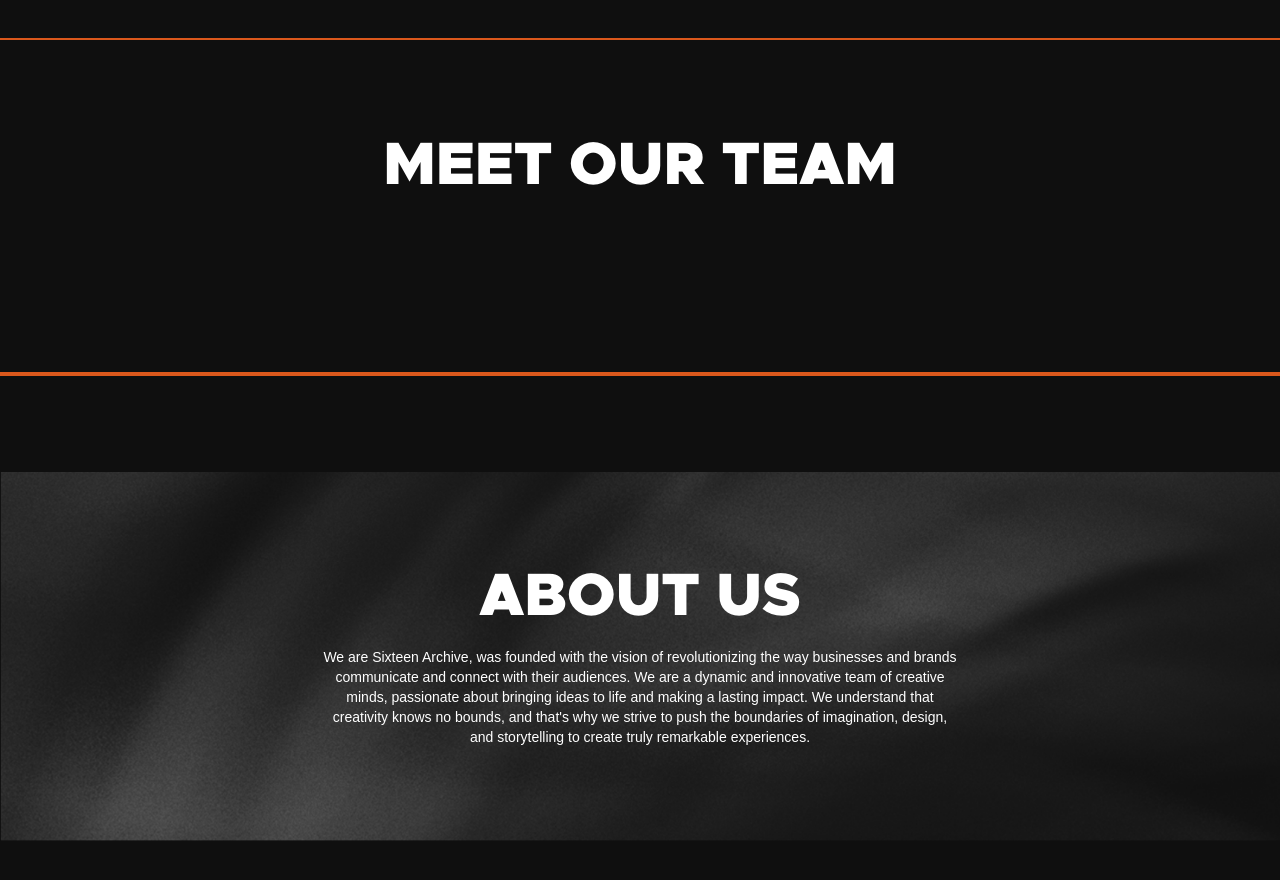
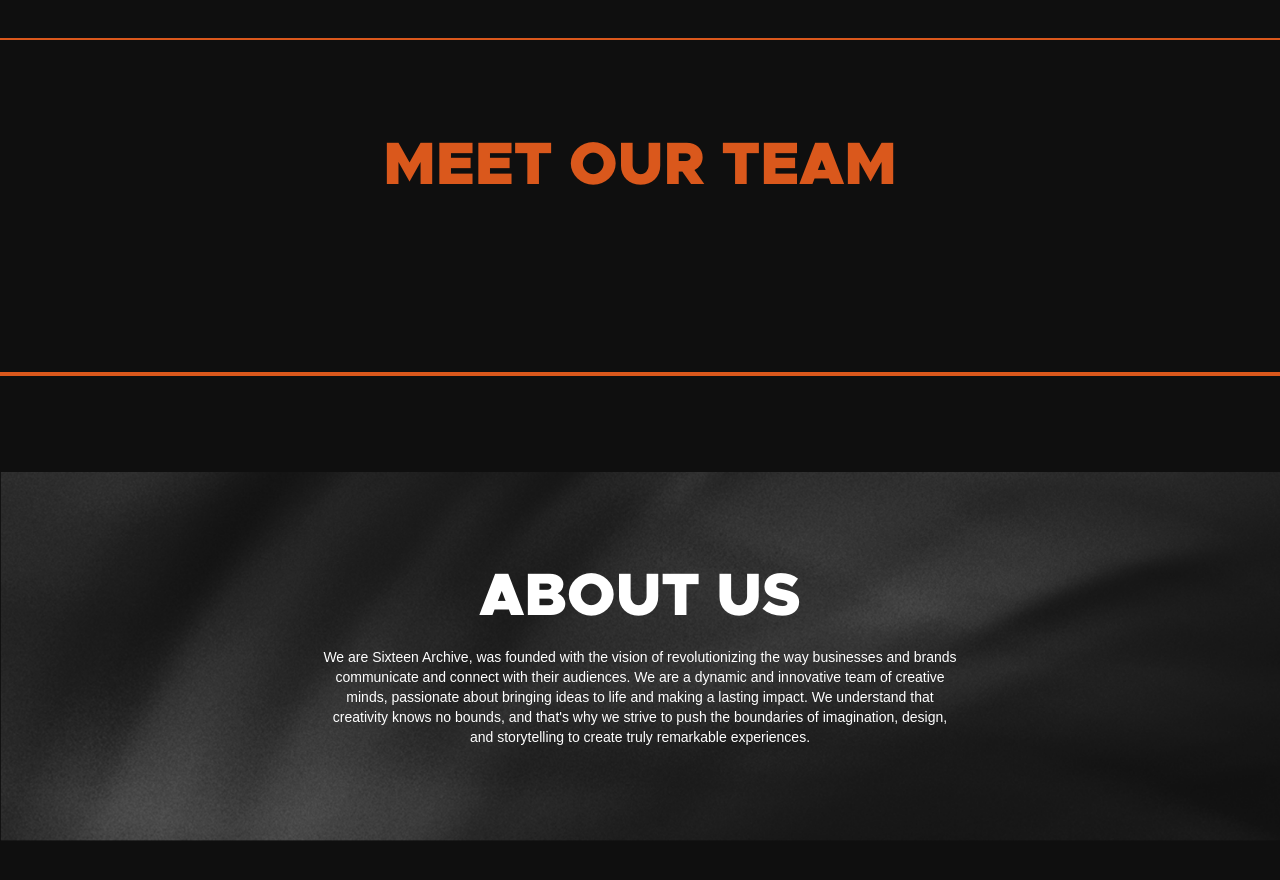
Before and after one commit to SSendiany/SixteenArchive-FE, a Next.js app: page / in a window 1280 px wide. Shown: the part 2240-3120 px from the top of the page. Built offline with nearby package versions, Linux system fonts and the light colour scheme; a web font is replaced by a local one.

Commit message:
Update Final

```diff
--- a/src/app/globals.css
+++ b/src/app/globals.css
@@ -15,9 +15,7 @@
     --background-end-rgb: 0, 0, 0;
   }
 } */
-html {
-  color: white !important;
-}
+
 body {
   /* color: rgb(var(--foreground-rgb)); */
   color: white !important;
--- a/src/app/page.tsx
+++ b/src/app/page.tsx
@@ -15,7 +15,7 @@
         type="text/javascript"
       ></Script>
       <Navbar />
-      <main className="flex min-h-screen flex-col bg-[#0F0F0F]">
+      <main className="flex min-h-screen flex-col bg-[#0F0F0F] text-white">
         <section className="relative header-background" id="header">
           <div className="max-w-screen-xl h-screen items-center md:justify-between mx-auto p-4">
             <div className="md:absolute md:mt-5 md:top-1/2 mt-32 md:-translate-y-1/2">
@@ -30,7 +30,7 @@
               >
                 ALL OUTSTANDING <br className="md:block hidden" />
                 STORYTELLING STARTS
-                <br  className="md:block hidden"/> WITH GREAT CONTENT
+                <br className="md:block hidden"/> WITH GREAT CONTENT
               </p>
               <div className={`mt-6 md:text-2xl md:text-left text-center`} style={{ fontWeight: 500 }}>
                 We help brands to effectively kept being engaged in digital
@@ -50,7 +50,7 @@
           </div>
         </section>
         <section id="project">
-          <div className="max-w-screen-xl items-center justify-between mx-auto relative border-y-2 border-primaryOrange ">
+          <div className="max-w-screen-xl items-center justify-between mx-auto relative border-y-2 border-primaryOrange">
             <Image
               src="/images/background2.png"
               className={"w-full md:h-auto h-screen md:object-none object-cover"}
@@ -169,7 +169,7 @@
               height={0}
             /> */}
 
-              <h1 className={`md:text-6xl text-4xl mb-5 font-[700]`}>
+              <h1 className={`md:text-6xl text-4xl mb-5 font-[700] text-primaryOrange`}>
                 MEET OUR TEAM
             </h1>
               <div className="grid md:grid-cols-4 gap-y-6 overflow-x-auto overflow-hidden mt-20">
```
